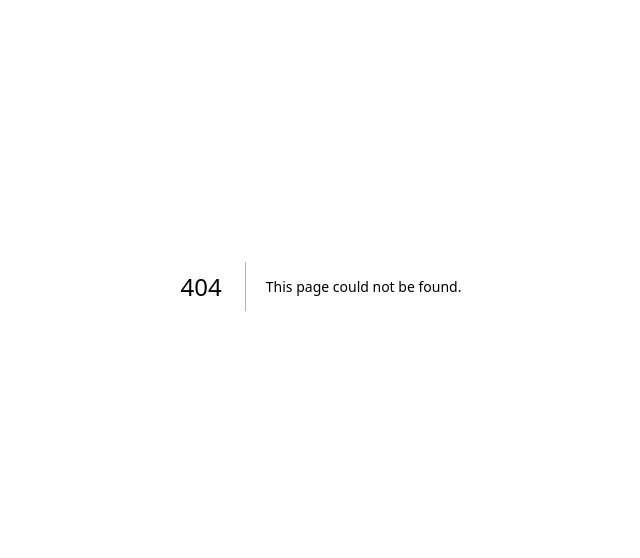
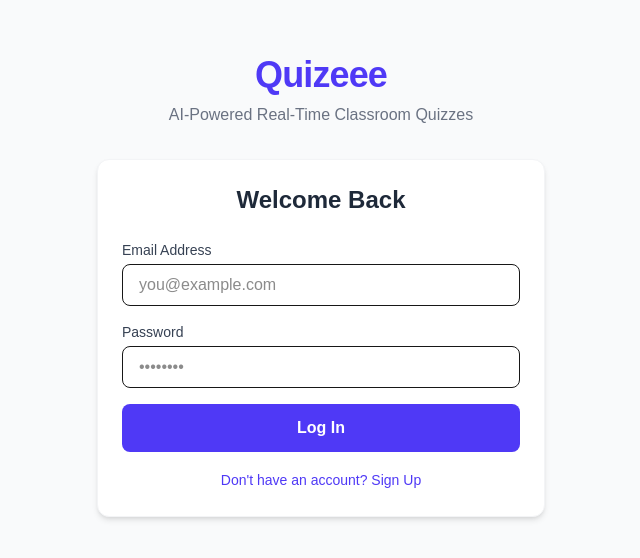
Before and after one commit to lovemishra28/Quizeee, a Next.js app: page /auth in a window 1280 px wide. Before the commit this address had no page. Shown: the part 114-672 px from the top of the page, without its empty margins (319-959 px from the left). Built offline with nearby package versions, Linux system fonts and the light colour scheme; no server answers.

Commit message:
Create Basic authentication component

```diff
--- /dev/null
+++ b/src/app/auth/page.tsx
@@ -0,0 +1,15 @@
+import AuthForm from '@/components/AuthForm';
+
+export default function AuthPage() {
+    return (
+        <main className="min-h-screen bg-gray-50 flex items-center justify-center p-4">
+            <div className="w-full max-w-md">
+                <div className="text-center mb-8">
+                    <h1 className="text-4xl font-extrabold text-indigo-600 tracking-tight">Quizeee</h1>
+                    <p className="text-gray-500 mt-2">AI-Powered Real-Time Classroom Quizzes</p>
+                </div>
+                <AuthForm />
+            </div>
+        </main>
+    );
+}
--- /dev/null
+++ b/src/components/AuthForm.tsx
@@ -0,0 +1,163 @@
+'use client';
+
+import { useState } from 'react';
+import { supabase } from '@/lib/supabaseClient';
+import { useRouter } from 'next/navigation';
+
+export default function AuthForm() {
+    const [isSignUp, setIsSignUp] = useState(false);
+    const [email, setEmail] = useState('');
+    const [password, setPassword] = useState('');
+    const [fullName, setFullName] = useState('');
+    const [role, setRole] = useState < 'teacher' | 'student' > ('student');
+    const [errorMsg, setErrorMsg] = useState('');
+    const [loading, setLoading] = useState(false);
+    const router = useRouter();
+
+    const handleAuth = async (e: React.FormEvent) => {
+        e.preventDefault();
+        setErrorMsg('');
+        setLoading(true);
+
+        if (isSignUp) {
+            // Handle User Registration
+            const { data, error } = await supabase.auth.signUp({
+                email,
+                password,
+                options: {
+                    data: {
+                        full_name: fullName,
+                        role: role,
+                    },
+                },
+            });
+
+            if (error) {
+                setErrorMsg(error.message);
+            } else {
+                // Redirect based on selected role
+                router.push(role === 'teacher' ? '/dashboard/teacher' : '/dashboard/student');
+            }
+        } else {
+            // Handle User Login
+            const { data, error } = await supabase.auth.signInWithPassword({
+                email,
+                password,
+            });
+
+            if (error) {
+                setErrorMsg(error.message);
+            } else {
+                // Fetch profile to determine role redirect
+                const { data: profile } = await supabase
+                    .from('profiles')
+                    .select('role')
+                    .eq('id', data.user.id)
+                    .single();
+
+                const userRole = profile?.role || 'student';
+                router.push(userRole === 'teacher' ? '/dashboard/teacher' : '/dashboard/student');
+            }
+        }
+        setLoading(false);
+    };
+
+    return (
+        <div className="max-w-md w-full mx-auto p-6 bg-white rounded-xl shadow-md border border-gray-100">
+            <h2 className="text-2xl font-bold text-gray-800 text-center mb-6">
+                {isSignUp ? 'Create a Quizeee Account' : 'Welcome Back'}
+            </h2>
+
+            {errorMsg && (
+                <div className="mb-4 p-3 bg-red-50 text-red-600 text-sm rounded-lg border border-red-200">
+                    {errorMsg}
+                </div>
+            )}
+
+            <form onSubmit={handleAuth} className="space-y-4">
+                {isSignUp && (
+                    <div>
+                        <label className="block text-sm font-medium text-gray-700 mb-1">Full Name</label>
+                        <input
+                            type="text"
+                            required
+                            value={fullName}
+                            onChange={(e) => setFullName(e.target.value)}
+                            className="w-full px-4 py-2 border rounded-lg focus:ring-2 focus:ring-indigo-500 outline-none"
+                            placeholder="John Doe"
+                        />
+                    </div>
+                )}
+
+                <div>
+                    <label className="block text-sm font-medium text-gray-700 mb-1">Email Address</label>
+                    <input
+                        type="email"
+                        required
+                        value={email}
+                        onChange={(e) => setEmail(e.target.value)}
+                        className="w-full px-4 py-2 border rounded-lg focus:ring-2 focus:ring-indigo-500 outline-none"
+                        placeholder="you@example.com"
+                    />
+                </div>
+
+                <div>
+                    <label className="block text-sm font-medium text-gray-700 mb-1">Password</label>
+                    <input
+                        type="password"
+                        required
+                        value={password}
+                        onChange={(e) => setPassword(e.target.value)}
+                        className="w-full px-4 py-2 border rounded-lg focus:ring-2 focus:ring-indigo-500 outline-none"
+                        placeholder="••••••••"
+                    />
+                </div>
+
+                {isSignUp && (
+                    <div>
+                        <label className="block text-sm font-medium text-gray-700 mb-1">I am a...</label>
+                        <div className="grid grid-cols-2 gap-3">
+                            <button
+                                type="button"
+                                onClick={() => setRole('student')}
+                                className={`py-2 rounded-lg font-medium border text-sm ${role === 'student'
+                                        ? 'bg-indigo-600 text-white border-indigo-600'
+                                        : 'bg-gray-50 text-gray-700 border-gray-200'
+                                    }`}
+                            >
+                                Student
+                            </button>
+                            <button
+                                type="button"
+                                onClick={() => setRole('teacher')}
+                                className={`py-2 rounded-lg font-medium border text-sm ${role === 'teacher'
+                                        ? 'bg-indigo-600 text-white border-indigo-600'
+                                        : 'bg-gray-50 text-gray-700 border-gray-200'
+                                    }`}
+                            >
+                                Teacher
+                            </button>
+                        </div>
+                    </div>
+                )}
+
+                <button
+                    type="submit"
+                    disabled={loading}
+                    className="w-full py-3 bg-indigo-600 hover:bg-indigo-700 text-white font-semibold rounded-lg transition"
+                >
+                    {loading ? 'Processing...' : isSignUp ? 'Sign Up' : 'Log In'}
+                </button>
+            </form>
+
+            <div className="mt-4 text-center">
+                <button
+                    onClick={() => setIsSignUp(!isSignUp)}
+                    className="text-sm text-indigo-600 hover:underline font-medium"
+                >
+                    {isSignUp ? 'Already have an account? Log In' : "Don't have an account? Sign Up"}
+                </button>
+            </div>
+        </div>
+    );
+}
```
